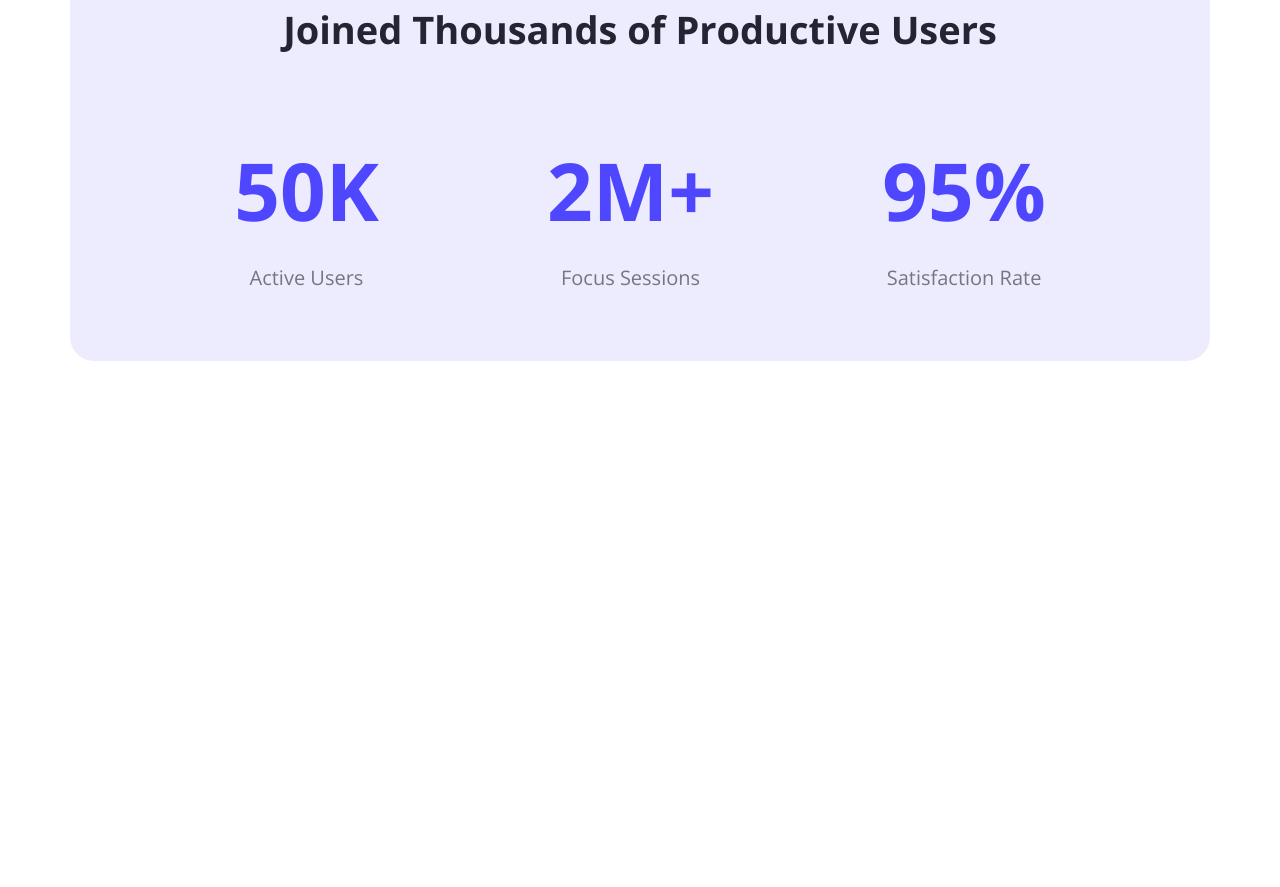
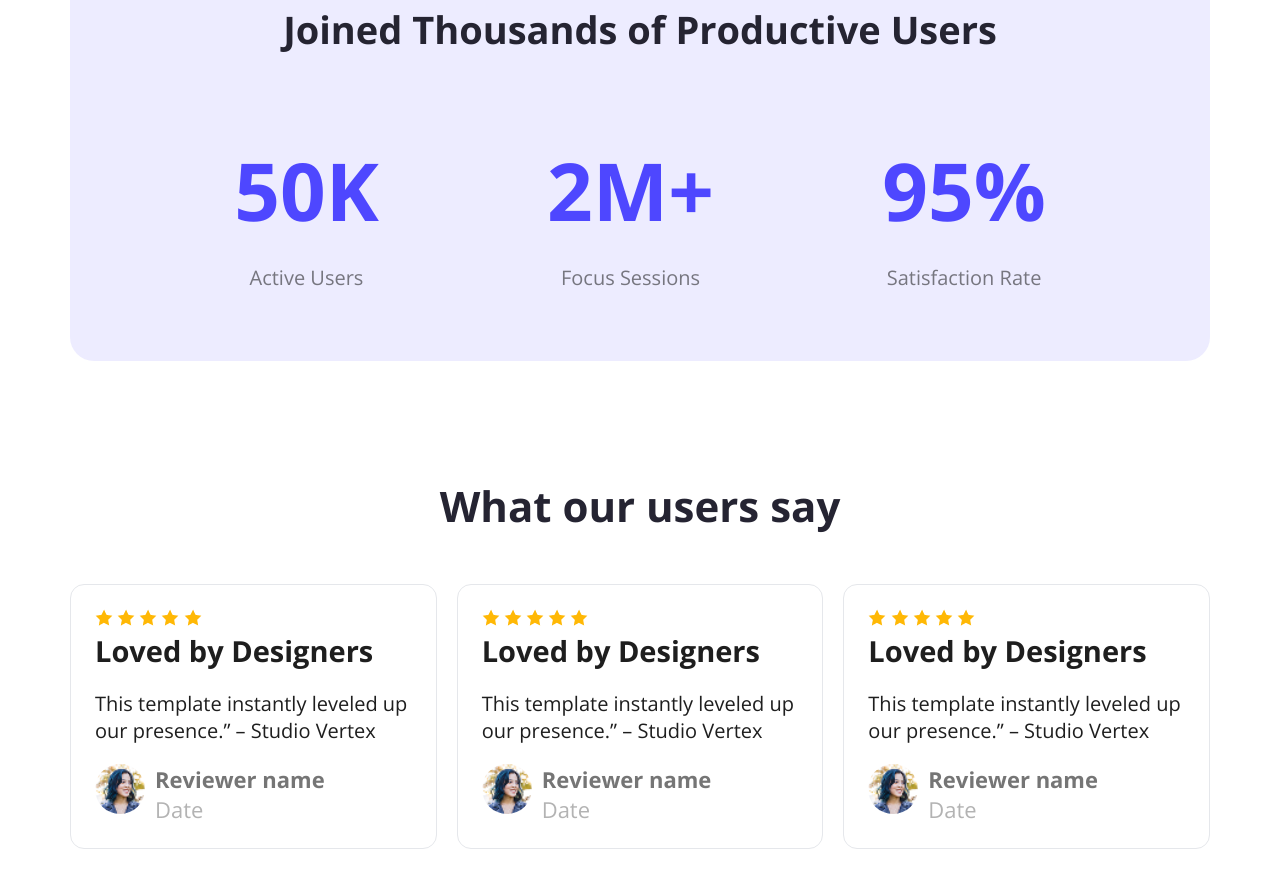
Before and after one commit to dinom-meem/Programing-hero-assaingmen-01, a plain HTML site: page index.html in a window 1280 px wide. Shown: the part 1463-2350 px from the top of the page. Before the commit the page ends 1940 px from the top, so only its background shows below. Drawn offline with nearby package versions, Linux system fonts and the light colour scheme.

Commit message:
Complete up to review section

```diff
--- a/index.html
+++ b/index.html
@@ -24,6 +24,7 @@
     </header>
 <!-- Main part -->
     <main>
+        <!-- Preview sec -->
          <section class="preview-items">
             <div class="preview-txt">
             <h3 class="action-title">See It in Action</h3>
@@ -35,7 +36,7 @@
             </div>
         </section>
 
-
+        <!-- user sec -->
         <section class="user-sec">
              <div class="user-title">Joined Thousands of Productive Users</div>
             <div class="sub-title">
@@ -54,6 +55,69 @@
             </div>
         </section>
 
+            <!-- Review sec -->
+            <section>
+            <div class="review-txt">What our users say</div>
+            <div class="review-items">
+                <div class="review-col">
+                    <div class="star-icon">
+                    <img src="Assets/icon-star.png" alt="">
+                    <img src="Assets/icon-star.png" alt="">
+                    <img src="Assets/icon-star.png" alt="">
+                    <img src="Assets/icon-star.png" alt="">
+                    <img src="Assets/icon-star.png" alt="">
+                    </div>
+                    <div class="review-title">Loved by Designers</div>
+                    <p class="review-subtitle">This template instantly leveled up our presence.” – Studio Vertex</p>
+                    <div class="reviewer-profile">
+                        <img src="Assets/avatar.png" alt="">
+                        <div class="details">
+                            <div class="name">Reviewer name</div>
+                            <div class="date">Date</div>
+                        </div>
+                    </div>
+                </div>
+                 <div class="review-col">
+                    <div class="star-icon">
+                    <img src="Assets/icon-star.png" alt="">
+                    <img src="Assets/icon-star.png" alt="">
+                    <img src="Assets/icon-star.png" alt="">
+                    <img src="Assets/icon-star.png" alt="">
+                    <img src="Assets/icon-star.png" alt="">
+                    </div>
+                    <div class="review-title">Loved by Designers</div>
+                    <p class="review-subtitle">This template instantly leveled up our presence.” – Studio Vertex</p>
+                    <div class="reviewer-profile">
+                        <img src="Assets/avatar.png" alt="">
+                        <div class="details">
+                            <div class="name">Reviewer name</div>
+                            <div class="date">Date</div>
+                        </div>
+                    </div>
+                </div>
+
+                 <div class="review-col">
+                    <div class="star-icon">
+                    <img src="Assets/icon-star.png" alt="">
+                    <img src="Assets/icon-star.png" alt="">
+                    <img src="Assets/icon-star.png" alt="">
+                    <img src="Assets/icon-star.png" alt="">
+                    <img src="Assets/icon-star.png" alt="">
+                    </div>
+                    <div class="review-title">Loved by Designers</div>
+                    <p class="review-subtitle">This template instantly leveled up our presence.” – Studio Vertex</p>
+                    <div class="reviewer-profile">
+                        <img src="Assets/avatar.png" alt="">
+                        <div class="details">
+                            <div class="name">Reviewer name</div>
+                            <div class="date">Date</div>
+                        </div>
+                    </div>
+                </div>
+
+            </div>
+        </section>
+
     </main>
 
 
--- a/style.css
+++ b/style.css
@@ -131,3 +131,58 @@ main section{
     color: rgba(0, 0, 0, 0.5);
 
 }
+
+/* Review part */
+.review-txt{
+    text-align: center;
+    font-weight: bold;
+    font-size: 42px;
+    color: #252432;
+    margin-bottom: 50px;
+}
+.review-items{
+    display: flex;
+    justify-content: space-between;
+    gap: 20px;
+
+}
+.review-col{
+    background: #fff;
+    padding: 24px;
+    border-radius: 14px;
+    border: 1px solid #E5E7EB;
+
+}
+.review-title{
+    font-weight: bold;
+    font-size: 29px;
+    color: #1E1E1E;
+}
+.review-subtitle{
+    font-weight: 400;
+    font-size: 20px;
+    color: rgba(30, 30, 30, 1);
+}
+
+.reviewer-profile{
+    display: flex;
+
+}
+.reviewer-profile img{
+    height: 50px;
+    width: 50px;
+    border-radius: 50%;
+}
+.name{
+    font-weight: bold;
+    font-size: 22px;
+    color: #757575;
+}
+.date{
+    font-weight: 400;
+    font-size: 22px;
+    color: #B3B3B3;
+}
+.details{
+    margin: 0 10px;
+}
```
